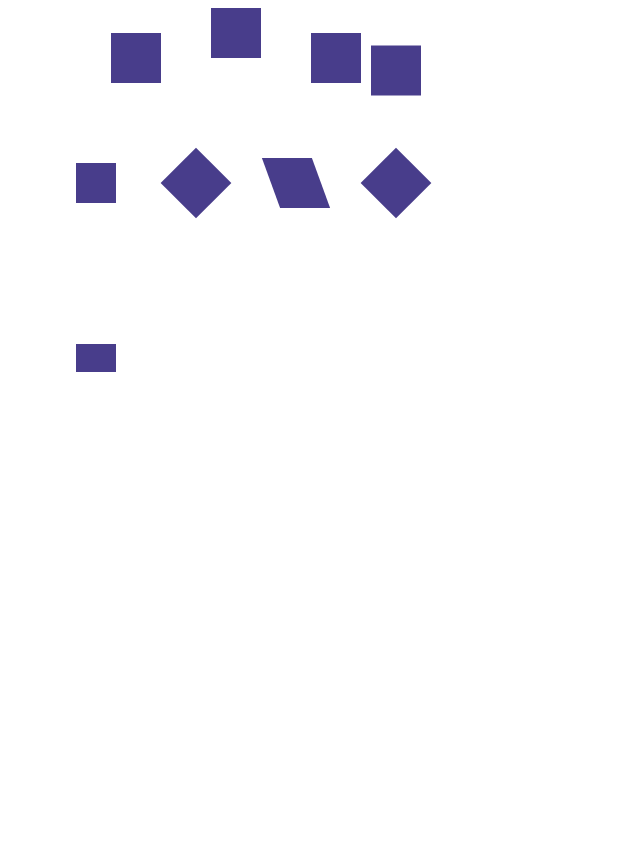
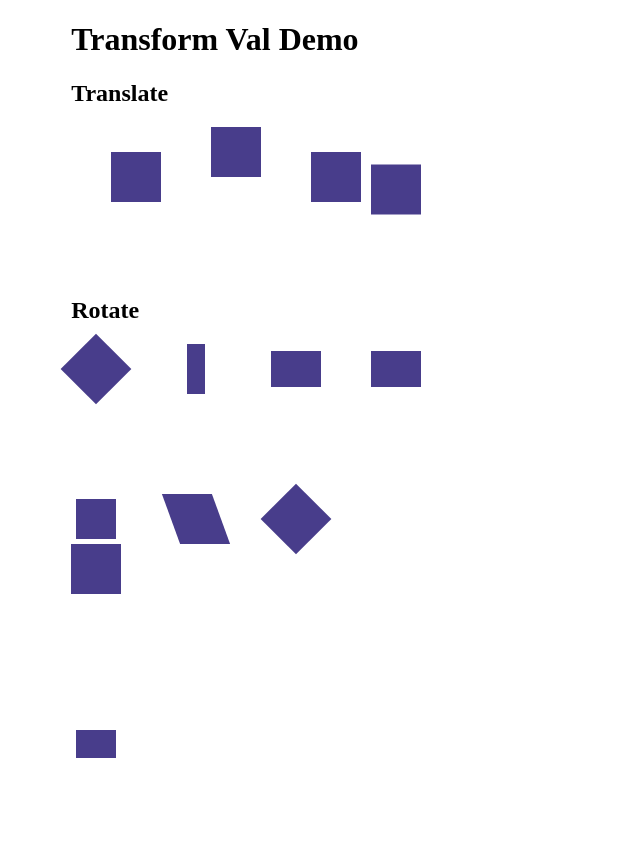
Before and after one commit to dquilter/transform-val-js, a website: page demo/index.html in a window 1280 px wide. Shown: the whole page, without its empty margins (0-640 px from the left). Before the commit the page ends 800 px from the top, so only its background shows below. Drawn offline with Linux system fonts and the light colour scheme.

Commit message:
Updated demo layout.

```diff
--- a/demo/index.html
+++ b/demo/index.html
@@ -8,20 +8,39 @@
 </head>
 <body>
 	<main>
-		<div class="translateY"></div>
-		<div class="translateX"></div>
-		<div class="translateAll"></div>
-		<div class="translatePerc"></div>
+		<h1>Transform Val Demo</h1>
+		<div class="row">
+			<h2>Translate</h2>
+			<span class="translateY"></span>
+			<span class="translateX"></span>
+			<span class="translateAll"></span>
+			<span class="translatePerc"></span>
+		</div>
 		<div class="clear"></div>
 
-		<div class="scale"></div>
-		<div class="rotate"></div>
-		<div class="skew"></div>
-		<div class="rotate translate"></div>
+		<div class="row">
+			<h2>Rotate</h2>
+			<span class="rotate"></span>
+			<span class="rotateY"></span>
+			<span class="rotateX"></span>
+			<span class="rotateZ"></span>
+		</div>
 		<div class="clear"></div>
 
-		<div class="complex"></div>
-	</main>
+		<div class="row">
+			<span class="scale"></span>
+			<span class="skew"></span>
+			<span class="rotate translate"></span>
+			<span class="clear"></span>
+		</div>
+		<div class="clear"></div>
+
+		<div class="row">
+			<span class="complex"></span>
+		</div>
+		<div class="clear"></div>
+
+		</main>
 	<script src="../dist/transformVal.js"></script>
 	<script>
 		(function() {
@@ -36,10 +55,11 @@
 
 //			console.log(transformVal.getTranslate(translateY, 'Y'));
 //			console.log(transformVal.getTranslate(translatePerc, 'Y'));
+//			console.log(transformVal.getRotate(rotate));
+//			console.log(transformVal.getTranslate(complex, 'Y'));
+//			console.log(transformVal.getScale(complex, 'Y'));
 			console.log(transformVal.getRotate(rotate));
-			console.log(transformVal.getTranslate(complex, 'Y'));
-			console.log(transformVal.getScale(complex, 'Y'));
-			console.log(transformVal.getRotate(complex));
+//			console.log(transformVal.getRotate(complex));
 
 		})();
 </script>
--- a/demo/style.css
+++ b/demo/style.css
@@ -4,19 +4,22 @@ main {
 	margin: 0 auto;
 }
 
-main div {
+.row span {
+	display: block;
 	float: left;
 	width: 50px;
 	height: 50px;
 	margin-right: 50px;
 	background-color: darkslateblue;
 }
-.scale {
-	transform: scale(0.8);
+.clear {
+	clear: left;
+	float: none;
+	height: 100px;
+	background-color: transparent;
 }
-.rotate {
-	transform: rotate(45deg);
-}
+
+/* Translate */
 .translateY {
 	transform: translateY(25px) translateX(40px);
 }
@@ -29,15 +32,28 @@ main div {
 .translatePerc {
 	transform: translateY(75%);
 }
+
+/* Scale */
+.scale {
+	transform: scale(0.8);
+}
+
+/* Rotate */
+.rotate {
+	transform: rotate(45deg);
+}
+.rotateY {
+	transform: rotateY(-70deg);
+}
+.rotateX {
+	transform: rotateX(135deg);
+}
+.rotateZ {
+	transform: rotateX(135deg);
+}
+
 .skew {
 	transform: skew(20deg, 0deg);
-}
-
-div.clear {
-	clear: left;
-	float: none;
-	height: 100px;
-	background-color: transparent;
 }
 
 .complex {
```
